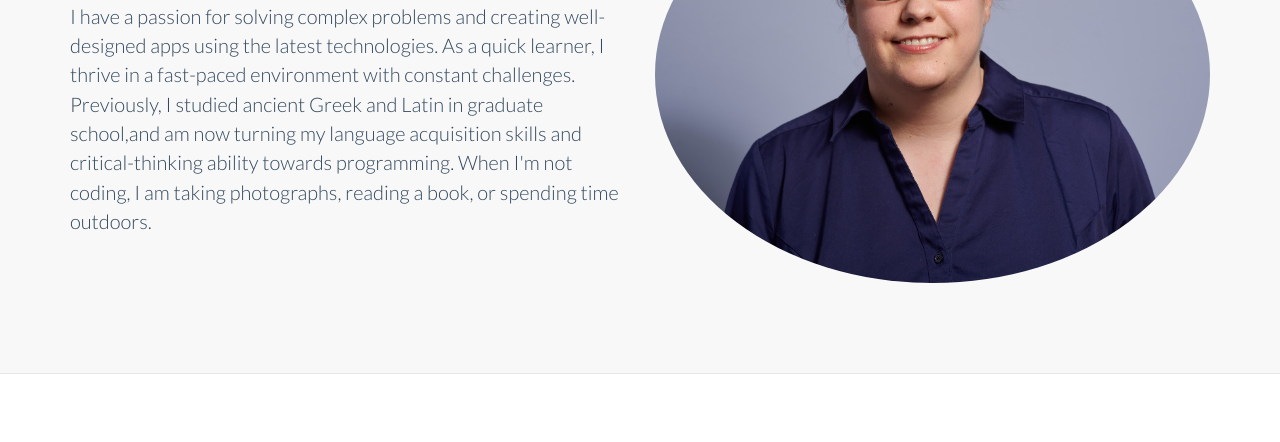
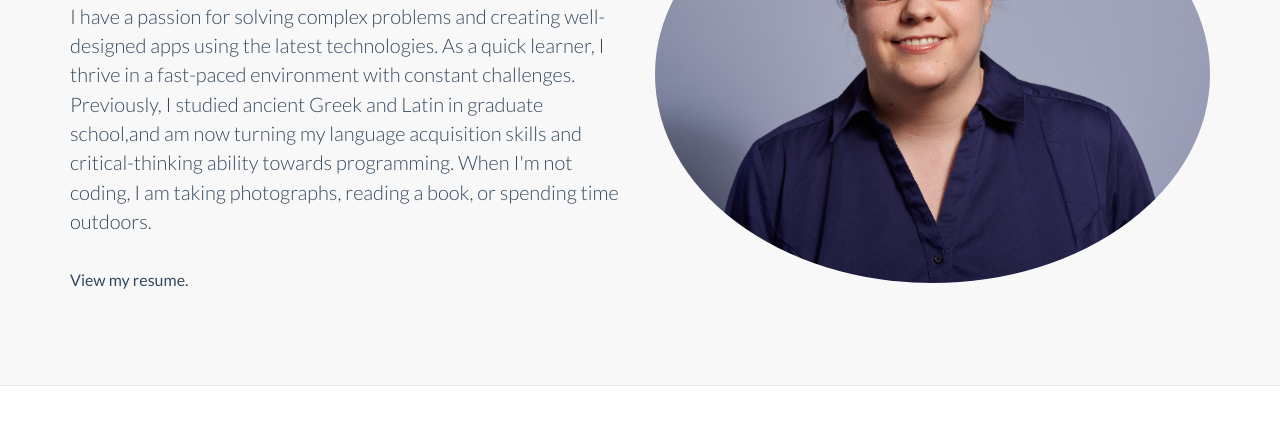
Before and after one commit to Nepios/rachelhanna.me, a plain HTML site: page index.html in a window 1280 px wide. Shown: the part 2770-3212 px from the top of the page. Drawn offline with Linux system fonts and the light colour scheme.

Commit message:
added link for resume

```diff
--- a/index.html
+++ b/index.html
@@ -169,6 +169,7 @@
                     <p class="lead">
 							I have a passion for solving complex problems and creating well-designed apps using the latest technologies. As a quick learner, I thrive in a fast-paced environment with constant challenges.  Previously, I studied ancient Greek and Latin in graduate school,and am now turning my language acquisition skills and critical-thinking ability towards programming. When I&#39;m not coding, I am taking photographs, reading a book, or spending time outdoors.
 					</p>
+					<a href="https://resume.creddle.io/resume/1qg8kb6z3t3">View my resume.</a>
 					 </div>
             </div>
         </div>
```
